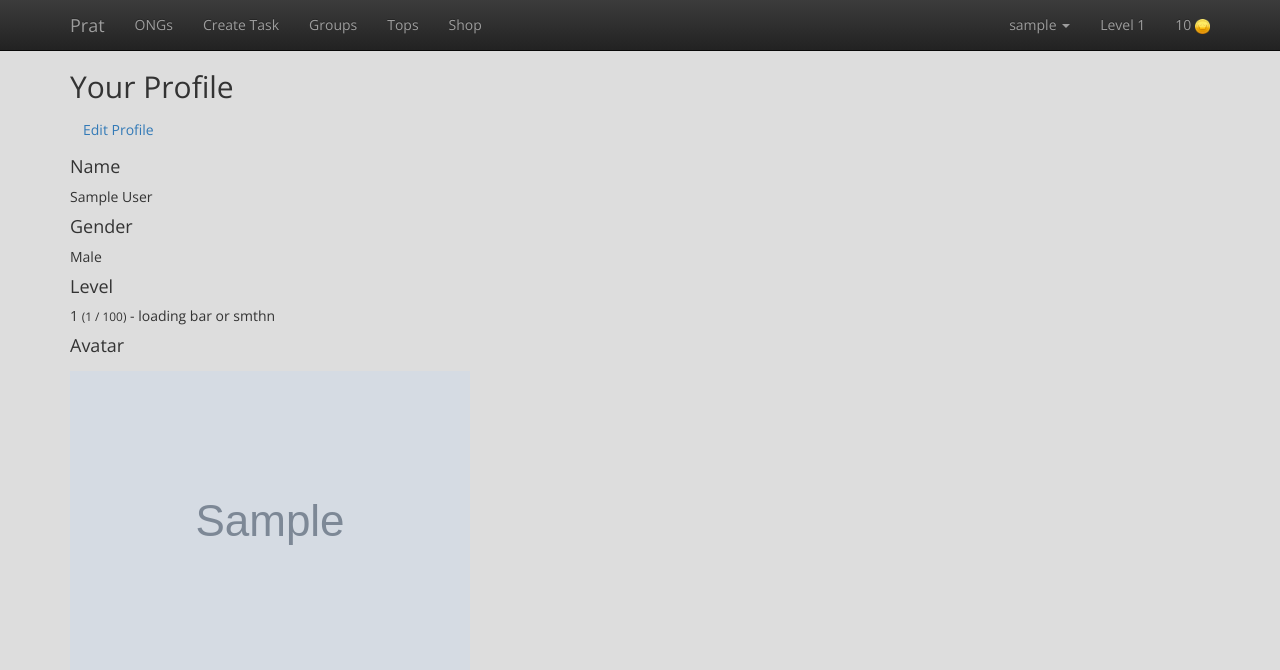
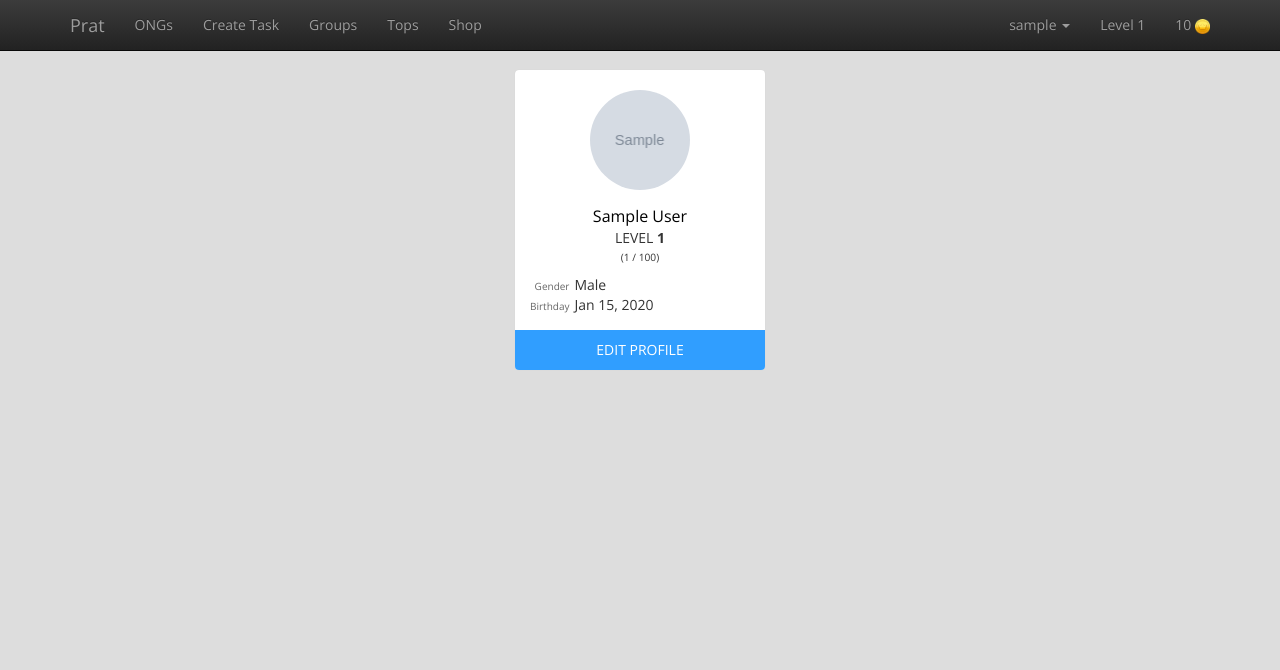
Before and after one commit to RustinAlexandru/prat, a Django app: page /profile/ in a window 1280 px wide. Shown: the top 670 px of the page. Run offline with Django 3.2, Linux system fonts and the light colour scheme; a user stored in the database is signed in; tables that the repository leaves empty hold one stand-in row (values such as "Sample post"); grey boxes marked "Sample" are stand-in pictures; style sheets or scripts are compiled from the project's sources; some libraries are stand-ins or nearby versions.

Commit message:
Design Profile and Fixed Profile Page Bug

```diff
--- a/prat/static/css/prat.less
+++ b/prat/static/css/prat.less
@@ -731,3 +731,102 @@ a:hover {
         }
     }
 }
+
+.profile-card {
+    display: inline-block;
+    width: 250px;
+    background: #fff;
+    border-radius: 4px;
+    margin: 20px 10px;
+    overflow: hidden;
+    box-shadow: 0px 0px 1px 0px rgba(0, 0, 0, .1);
+    font-size: 14px;
+    text-align: center;
+    padding: 20px 0 0;
+    box-sizing: border-box;
+
+    .avatar {
+        width: 100px;
+        height: 100px;
+        border-radius: 100%;
+        background-repeat: no-repeat;
+        background-size: cover;
+        background-position: center center;
+        margin: auto;
+        display: block;
+    }
+
+    .plate {
+        margin-top: 15px;
+
+        .name {
+            font-size: 16px;
+            color: #000;
+        }
+
+        .level-holder {
+            font-weight: 100;
+
+            .level {
+                font-weight: bold;
+            }
+
+            .exp {
+                font-size: 12px;
+            }
+        }
+
+        .meta {
+            margin: 10px 0;
+            text-align: left;
+
+            .row {
+
+                margin: 0;
+                box-sizing: border-box;
+                display: table-row;
+
+                label {
+                    display: table-cell;
+                    padding: 0 0 0 15px;
+                    text-align: right;
+                    font-weight: 100;
+                    color: #666;
+                    font-size: 10px;
+                }
+
+                span {
+                    display: table-cell;
+                    padding: 0 0 0 5px;
+                }
+            }
+        }
+    }
+
+    .action {
+        margin-top: 15px;
+
+        a {
+            display: block;
+            background: #309eff;
+            color: #fff;
+            text-align: center;
+            cursor: pointer;
+            text-transform: uppercase;
+            text-decoration: none;
+            padding: 10px 0;
+
+            &:hover {
+                background: #77bbf7;
+            }
+
+            &.disabled {
+                background: #aaa;
+
+                &:hover {
+                    background: #bbb;
+                }
+            }
+        }
+    }
+}
--- a/prat/templates/myprofile.html
+++ b/prat/templates/myprofile.html
@@ -1,23 +1,39 @@
 {% extends 'layout.html' %}
 
-{% block heading %}
-  <h2>Your Profile</h2>
+{% block content %}
+    <center>
+        <div class="profile-card">
+            <div class="avatar" style="background-image: url({{ profile.avatar.url }});">
+            </div>
+
+            <div class="plate">
+                <div class="name">
+                    <span>{{ profile.first_name }}</span>
+                    <span>{{ profile.last_name }}</span>
+                </div>
+
+                <div class="level-holder">
+                    LEVEL <span class="level">{{ profile.level }}</span>
+                    <div class="exp">
+                        <small>({{ profile.experience }} / {{ profile.expNeeded }})</small>
+                    </div>
+                </div>
+
+                <div class="meta">
+                    <div class="row">
+                        <label>Gender</label>
+                        <span>{{ profile.get_gender_display }}</span>
+                    </div>
+                    <div class="row">
+                        <label>Birthday</label>
+                        <span>{{ profile.birthday|date:"M d, Y" }}</span>
+                    </div>
+                </div>
+            </div>
+
+            <div class="action">
+                <a href="{% url 'editProfile' %}">Edit Profile</a>
+            </div>
+        </div>
+    </center>
 {% endblock %}
-
-{% block content %}
-    <a href="{% url 'editProfile' %}" class="btn">Edit Profile</a>
-
-    <h4>Name</h4>
-    <p>{{ profile.first_name }} {{ profile.last_name }}</p>
-
-    <h4>Gender</h4>
-    <p>{{ profile.get_gender_display }}</p>
-
-    <h4>Level</h4>
-    <p>{{ profile.level }} <small>({{ profile.experience }} / {{ profile.expNeeded }})</small> - loading bar or smthn</p>
-
-    <h4>Avatar</h4>
-    <div class="media">
-      <img src={{ profile.avatar.url | default:"" }} />
-    </div>
-{% endblock %}
--- a/prat/views.py
+++ b/prat/views.py
@@ -74,7 +74,7 @@ def view_profile(request, username = None):
         user = request.user
 
     context = {
-        'user': user,
+        'user': request.user,
         'profile': user.profile
     }
 
```
Also changed, not shown: prat/templates/profile.html (+29 -18 lines).
